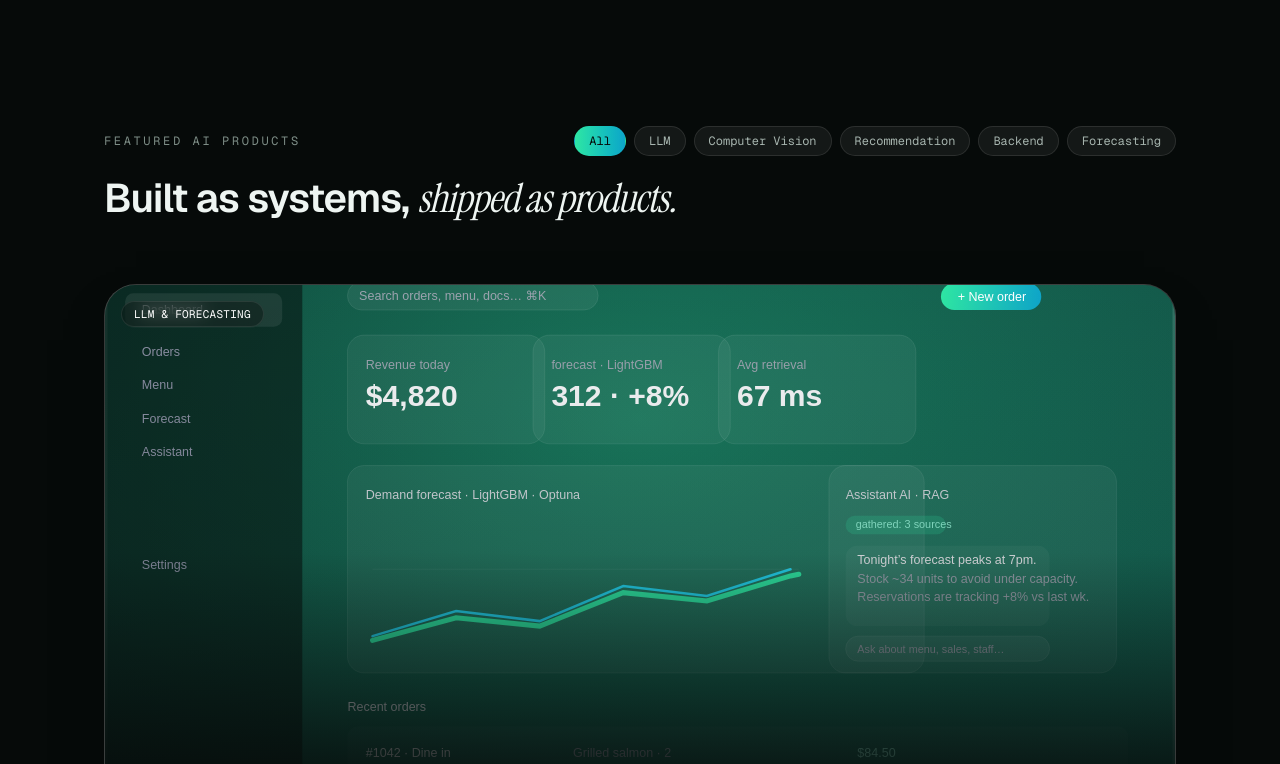
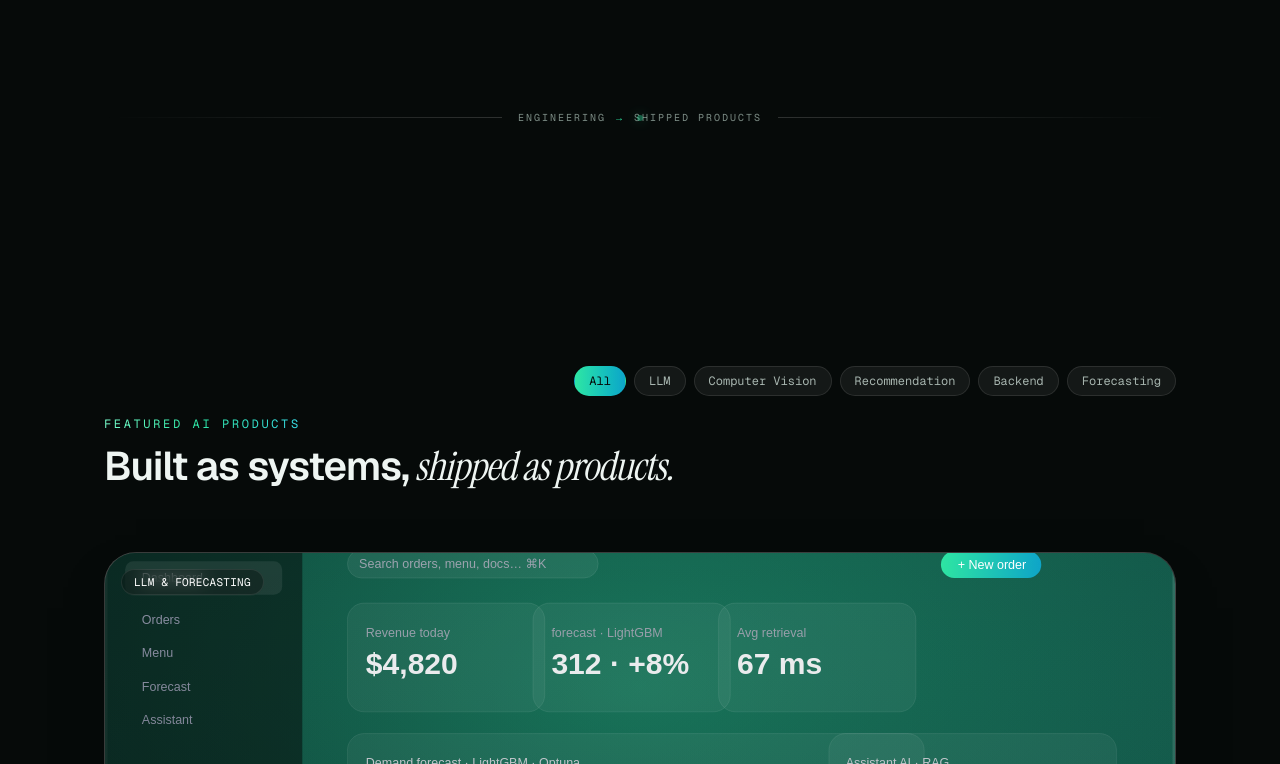
Before and after one commit to ashour-git/portfolio, a Next.js app: page / in a window 1280 px wide. Shown: the part 836-1600 px from the top of the page. Built offline with nearby package versions, Linux system fonts and the light colour scheme; no server answers.

Commit message:
feat(rhythm): SectionHeader, three PipelineSeparators, heading swaps

```diff
--- a/app/page.tsx
+++ b/app/page.tsx
@@ -7,6 +7,7 @@ import { Skills } from "@/components/skills";
 import { Principles } from "@/components/principles";
 import { Insights } from "@/components/insights";
 import { Contact } from "@/components/contact";
+import { PipelineSeparator } from "@/components/pipeline-separator";
 
 export default function Page() {
   return (
@@ -14,8 +15,11 @@ export default function Page() {
       <Nav />
       <main id="main">
         <Hero />
+        <PipelineSeparator from="engineering" to="shipped products" />
         <Projects />
+        <PipelineSeparator from="built" to="verified" />
         <CaseStudies />
+        <PipelineSeparator from="why" to="what it takes" />
         <Experience />
         <Skills />
         <Principles />
--- a/components/case-studies.tsx
+++ b/components/case-studies.tsx
@@ -1,27 +1,18 @@
 import { projects, githubStats, profile } from "@/lib/data";
 import { Reveal } from "./reveal";
 import { ArrowIcon } from "./icons";
+import { SectionHeader } from "./section-header";
 
 export function CaseStudies() {
   return (
     <section id="case-studies" className="relative scroll-mt-24 py-24 md:py-32">
       <div className="mx-auto w-full max-w-6xl px-6 md:px-10">
-        <Reveal>
-          <p className="mb-3 font-mono text-xs uppercase tracking-[0.22em] text-ink-faint">
-            Engineering Case Studies
-          </p>
-          <h2 className="max-w-2xl text-3xl font-semibold tracking-tight text-ink md:text-[2.5rem] md:leading-[1.1]">
-            Decisions,{" "}
-            <span className="font-serif italic font-normal text-ink">
-              not just tools.
-            </span>
-          </h2>
-          <p className="mt-4 max-w-2xl text-base leading-relaxed text-ink-soft">
-            Recruiters hire engineers for the choices they make under
-            constraints. Each project below is a record of the architecture,
-            the tradeoffs, and the proof that it works.
-          </p>
-        </Reveal>
+        <SectionHeader
+          eyebrow="BUILD → EVIDENCE"
+          title="Decisions,"
+          accent="not just tools."
+          pull="Recruiters hire engineers for the choices they make under constraints. Each project below is a record of the architecture, the tradeoffs, and the proof that it works."
+        />
 
         <div className="mt-14 grid gap-5 md:grid-cols-2 lg:grid-cols-3">
           {projects.map((p, i) => (
--- a/components/contact.tsx
+++ b/components/contact.tsx
@@ -3,6 +3,7 @@
 import { motion } from "framer-motion";
 import { profile } from "@/lib/data";
 import { ArrowIcon } from "./icons";
+import { SectionHeader } from "./section-header";
 
 export function Contact() {
   return (
@@ -24,12 +25,7 @@ export function Contact() {
             className="pointer-events-none absolute -bottom-24 -left-24 h-72 w-72 rounded-full bg-accent-2/20 blur-3xl"
           />
           <div className="relative">
-            <p className="mb-4 font-mono text-xs uppercase tracking-[0.22em] text-ink-faint">
-              Contact
-            </p>
-            <h2 className="max-w-2xl text-4xl font-semibold tracking-tight text-ink md:text-5xl">
-              Let's build something intelligent.
-            </h2>
+            <SectionHeader eyebrow="OPEN → BUILD" title="Let's build something intelligent." />
             <p className="mt-5 max-w-xl text-lg leading-relaxed text-ink-soft">
               Open to AI engineering, LLM, MLOps, and applied ML roles — and to
               building production systems that actually ship.
--- a/components/experience.tsx
+++ b/components/experience.tsx
@@ -1,21 +1,12 @@
 import { experience, trajectory } from "@/lib/data";
 import { Reveal } from "./reveal";
+import { SectionHeader } from "./section-header";
 
 export function Experience() {
   return (
     <section id="experience" className="relative scroll-mt-24 py-24 md:py-32">
       <div className="mx-auto w-full max-w-6xl px-6 md:px-10">
-        <Reveal>
-          <p className="mb-3 font-mono text-xs uppercase tracking-[0.22em] text-ink-faint">
-            Experience
-          </p>
-          <h2 className="mb-14 max-w-xl text-3xl font-semibold tracking-tight text-ink md:text-[2.5rem] md:leading-[1.1]">
-            Owning AI products{" "}
-            <span className="font-serif italic font-normal text-ink">
-              end to end.
-            </span>
-          </h2>
-        </Reveal>
+        <SectionHeader eyebrow="ACROSS ROLES" title="Owning AI products" accent="end to end." />
 
         <div className="relative space-y-8 border-l border-border pl-8 md:pl-12">
           {experience.map((role, i) => (
--- a/components/insights.tsx
+++ b/components/insights.tsx
@@ -1,22 +1,13 @@
 import { insights } from "@/lib/data";
 import { Reveal } from "./reveal";
 import { ArrowIcon } from "./icons";
+import { SectionHeader } from "./section-header";
 
 export function Insights() {
   return (
     <section id="notes" className="relative scroll-mt-24 py-24 md:py-32">
       <div className="mx-auto w-full max-w-6xl px-6 md:px-10">
-        <Reveal>
-          <p className="mb-3 font-mono text-xs uppercase tracking-[0.22em] text-ink-faint">
-            Writing &amp; Research
-          </p>
-          <h2 className="mb-14 max-w-xl text-3xl font-semibold tracking-tight text-ink md:text-[2.5rem] md:leading-[1.1]">
-            Notes &amp;{" "}
-            <span className="font-serif italic font-normal text-ink">
-              engineering write-ups.
-            </span>
-          </h2>
-        </Reveal>
+        <SectionHeader eyebrow="WRITING & RESEARCH" title="Notes &" accent="engineering write-ups." />
 
         <div className="grid gap-5 md:grid-cols-3">
           {insights.map((note, i) => (
--- /dev/null
+++ b/components/pipeline-separator.tsx
@@ -0,0 +1,24 @@
+"use client";
+
+import { motion } from "framer-motion";
+
+export function PipelineSeparator({ from, to }: { from: string; to: string }) {
+  return (
+    <div className="relative mx-auto my-24 flex h-12 max-w-6xl items-center px-6 md:px-10" aria-hidden="true">
+      <div className="flex w-full items-center gap-4">
+        <span className="h-px flex-1 bg-gradient-to-r from-transparent to-border-strong" />
+        <span className="font-mono text-[10px] uppercase tracking-[0.2em] text-ink-faint">
+          {from} <span className="text-accent">→</span> {to}
+        </span>
+        <span className="h-px flex-1 bg-gradient-to-l from-transparent to-border-strong" />
+      </div>
+      <motion.span
+        initial={{ opacity: 0, scale: 0 }}
+        whileInView={{ opacity: 1, scale: 1 }}
+        viewport={{ once: true }}
+        transition={{ delay: 0.2, duration: 0.6, ease: [0.22, 1, 0.36, 1] }}
+        className="pipeline-pulse absolute left-1/2 top-1/2 h-1.5 w-1.5 -translate-x-1/2 -translate-y-1/2 rounded-full bg-accent shadow-[0_0_12px_rgba(46,230,163,0.8)]"
+      />
+    </div>
+  );
+}
--- a/components/principles.tsx
+++ b/components/principles.tsx
@@ -1,21 +1,12 @@
 import { principles } from "@/lib/data";
 import { Reveal } from "./reveal";
+import { SectionHeader } from "./section-header";
 
 export function Principles() {
   return (
     <section id="principles" className="relative scroll-mt-24 py-24 md:py-32">
       <div className="mx-auto w-full max-w-6xl px-6 md:px-10">
-        <Reveal>
-          <p className="mb-3 font-mono text-xs uppercase tracking-[0.22em] text-ink-faint">
-            Engineering Principles
-          </p>
-          <h2 className="mb-14 max-w-xl text-3xl font-semibold tracking-tight text-ink md:text-[2.5rem] md:leading-[1.1]">
-            How I{" "}
-            <span className="font-serif italic font-normal text-ink">
-              decide.
-            </span>
-          </h2>
-        </Reveal>
+        <SectionHeader eyebrow="DECISION RULES" title="How I" accent="decide." />
 
         <div className="grid gap-5 sm:grid-cols-2">
           {principles.map((p, i) => (
--- a/components/projects.tsx
+++ b/components/projects.tsx
@@ -6,6 +6,7 @@ import { projects, projectFilters, type Project } from "@/lib/data";
 import { ArchitectureDiagram } from "./architecture-diagram";
 import { PipelineStrip } from "./pipeline-strip";
 import { ArrowIcon } from "./icons";
+import { SectionHeader } from "./section-header";
 
 function Cover({ p, className = "" }: { p: Project; className?: string }) {
   if (p.image) {
@@ -49,9 +50,6 @@ export function Projects() {
       <div className="mx-auto w-full max-w-6xl px-6 md:px-10">
         <div className="mb-12 md:mb-16">
           <div className="flex flex-wrap items-center gap-x-6 gap-y-4">
-            <p className="font-mono text-xs uppercase tracking-[0.22em] text-ink-faint">
-              Featured AI Products
-            </p>
             <div
               className="ml-auto flex flex-wrap items-center gap-2"
               role="group"
@@ -72,12 +70,9 @@ export function Projects() {
               ))}
             </div>
           </div>
-          <h2 className="mt-5 max-w-2xl text-3xl font-semibold tracking-tight text-ink md:text-[2.5rem] md:leading-[1.1]">
-            Built as systems,{" "}
-            <span className="font-serif italic font-normal text-ink">
-              shipped as products.
-            </span>
-          </h2>
+          <div className="mt-5">
+            <SectionHeader eyebrow="FEATURED AI PRODUCTS" title="Built as systems," accent="shipped as products." />
+          </div>
         </div>
 
         <ProjectCard p={featured} prominence="flagship" />
--- /dev/null
+++ b/components/section-header.tsx
@@ -0,0 +1,31 @@
+import type { ReactNode } from "react";
+import { Reveal } from "./reveal";
+
+export function SectionHeader({
+  eyebrow,
+  title,
+  accent,
+  pull,
+}: {
+  eyebrow: string;
+  title: ReactNode;
+  accent?: string;
+  pull?: string;
+}) {
+  return (
+    <Reveal>
+      <p className="mb-3 font-mono text-xs uppercase tracking-[0.22em] text-ink-faint">
+        <span className="text-gradient">{eyebrow}</span>
+      </p>
+      <h2 className="max-w-2xl text-3xl font-semibold tracking-tight text-ink md:text-[2.5rem] md:leading-[1.1]">
+        {title}
+        {accent ? (
+          <span className="font-serif italic font-normal text-ink"> {accent}</span>
+        ) : null}
+      </h2>
+      {pull ? (
+        <p className="mt-4 max-w-2xl text-base leading-relaxed text-ink-soft">{pull}</p>
+      ) : null}
+    </Reveal>
+  );
+}
--- a/components/skills.tsx
+++ b/components/skills.tsx
@@ -1,25 +1,17 @@
 import { skills } from "@/lib/data";
 import { Reveal } from "./reveal";
+import { SectionHeader } from "./section-header";
 
 export function Skills() {
   return (
     <section id="stack" className="relative scroll-mt-24 py-24 md:py-32">
       <div className="mx-auto w-full max-w-6xl px-6 md:px-10">
-        <Reveal>
-          <p className="mb-3 font-mono text-xs uppercase tracking-[0.22em] text-ink-faint">
-            Engineering Capabilities
-          </p>
-          <h2 className="mb-4 max-w-xl text-3xl font-semibold tracking-tight text-ink md:text-[2.5rem] md:leading-[1.1]">
-            Capabilities,{" "}
-            <span className="font-serif italic font-normal text-ink">
-              not tool lists.
-            </span>
-          </h2>
-          <p className="mb-14 max-w-2xl text-base leading-relaxed text-ink-soft">
-            Every capability below is exercised in a shipped project on GitHub —
-            each one has a case study, tests, and an architecture diagram.
-          </p>
-        </Reveal>
+        <SectionHeader
+          eyebrow="CAPABILITIES"
+          title="Capabilities,"
+          accent="not tool lists."
+          pull="Every capability below is exercised in a shipped project on GitHub — each one has a case study, tests, and an architecture diagram."
+        />
 
         <div className="grid gap-5 sm:grid-cols-2 lg:grid-cols-2">
           {skills.map((group, i) => (
```
